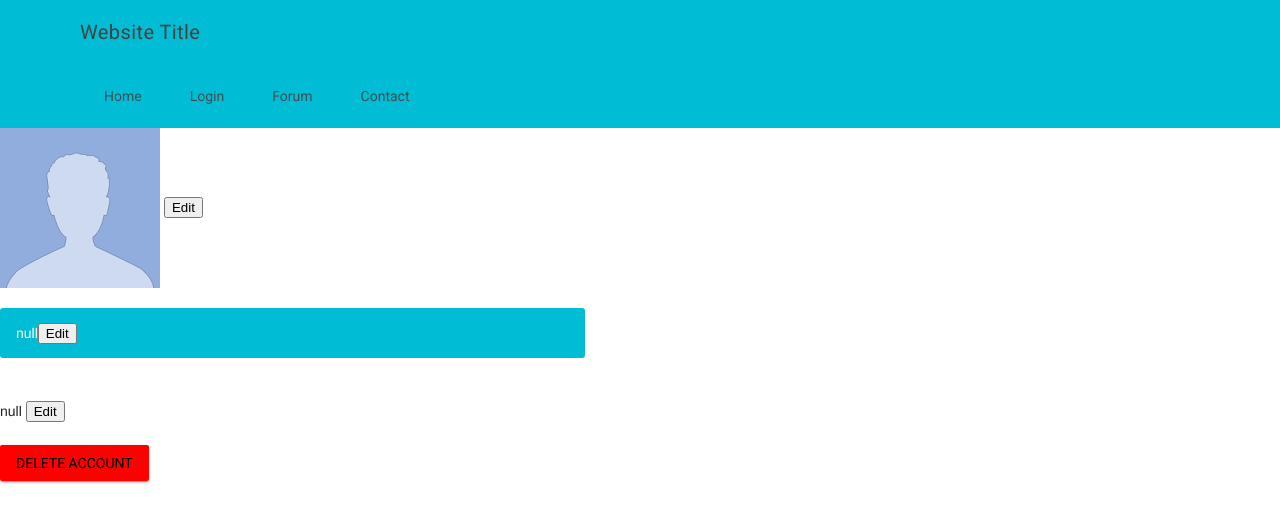
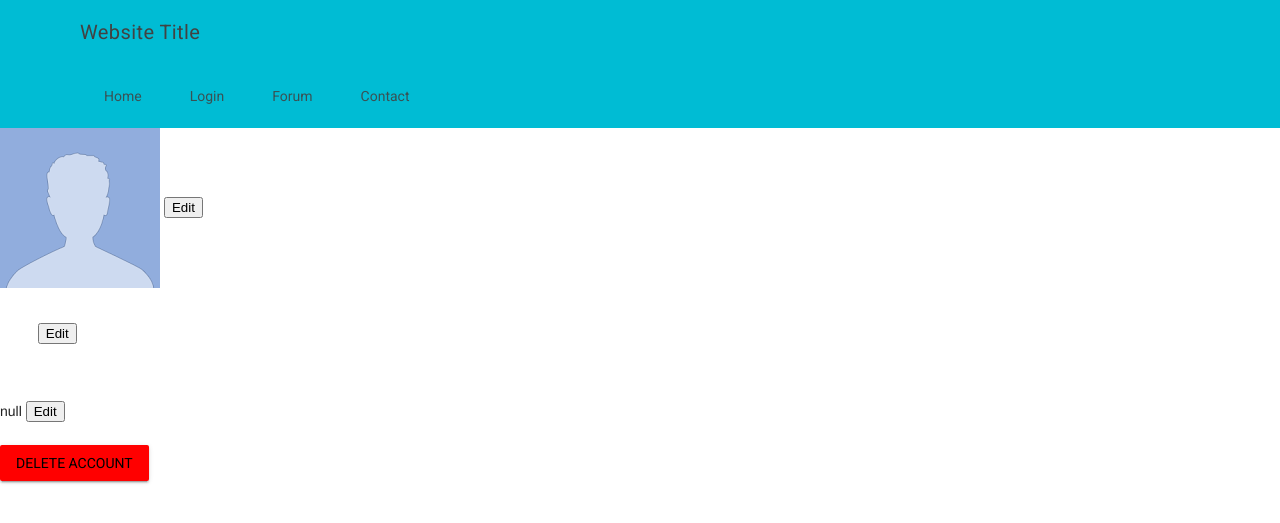
Before and after one commit to slothgamez/fireplex.github.io, a Jekyll site: the page firebase/account/index.html, which Jekyll copies as it is, in a window 1280 px wide. Shown: the top 523 px of the page. Built offline with Jekyll 4.4.1, drawn with Linux system fonts in a browser that asks for light colours; nearby versions of some CDN libraries; comment, search, counter and statistics services are not loaded.

Commit message:
Update index.html

```diff
--- a/firebase/account/index.html
+++ b/firebase/account/index.html
@@ -224,7 +224,7 @@
             <button onCLick="pictureSubmitt()" id="pictureSubmit">Submit changes</button>
             <!--Email display and edit-->
             <br/><br/>
-            <div class="mdl-card__title mdl-color--cyan-500 mdl-color-text--white mdl-shadow-6dp" id="emaildiv">
+            <div class="mdl-card__title mdl-color-text--white mdl-shadow-6dp" id="emaildiv">
               <span id="account-email">null</span>
               <button onClick="popupformEmail()" id="emailEditbtn">Edit</button>
               <input class="mdl-textfield__input" style="display:inline;width:auto;" id="emailChange" placeholder="New email"/>
```
